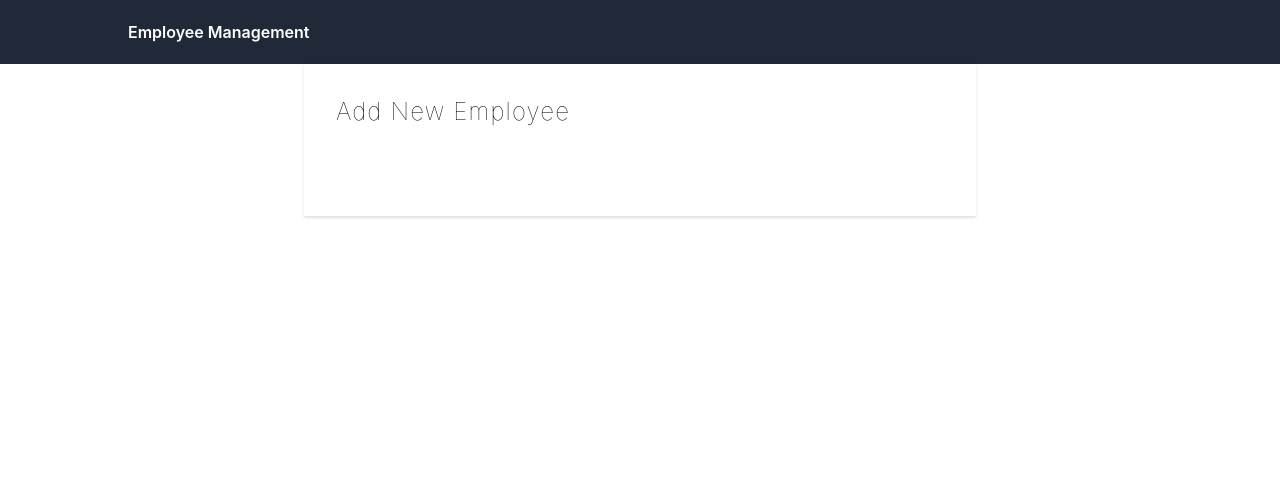
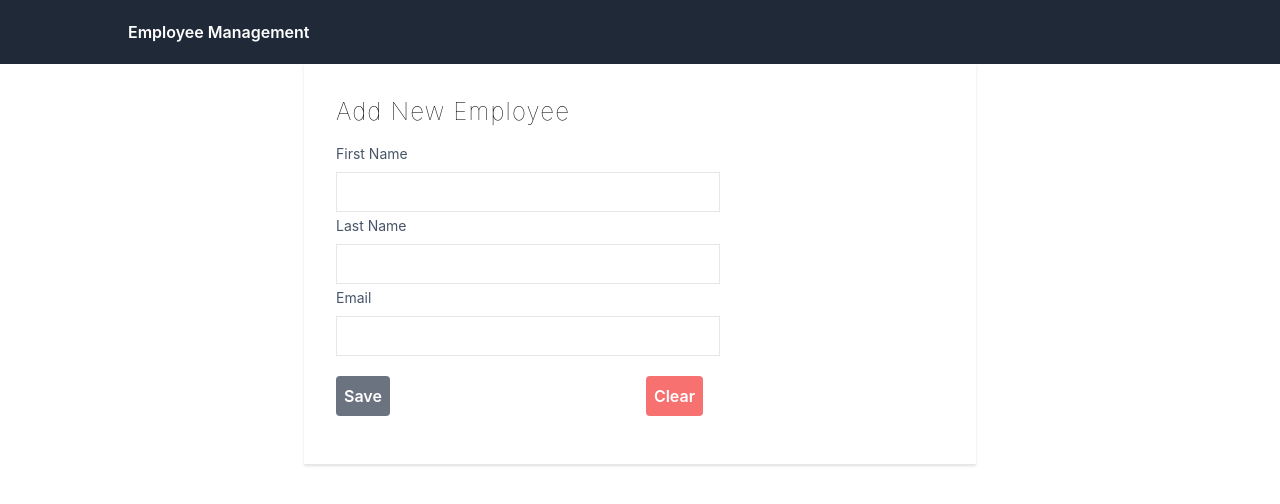
Before and after one commit to AnthonyVillegas87/employee-management-ui, a React (Create React App) app: page / in a window 1280 px wide. Shown: the top 504 px of the page. Built offline with nearby package versions, Linux system fonts and the light colour scheme.

Commit message:
quick form for new employee created

```diff
--- a/src/components/AddEmployee.js
+++ b/src/components/AddEmployee.js
@@ -9,8 +9,34 @@ export const AddEmployee = () => {
                         Add New Employee
                     </h1>
                 </div>
-                <div className="items-center justify-center h-14 w-full">
+                <div className="items-center justify-center h-14 w-full my-4">
+                    <label className="block text-slate-600 text-sm font-normal">
+                        First Name
+                    </label>
+                    <input type="text" className="h-10 w-96 border mt-2 px-2 py-2"/>
+                </div>
 
+                <div className="items-center justify-center h-14 w-full my-4">
+                    <label className="block text-slate-600 text-sm font-normal">
+                        Last Name
+                    </label>
+                    <input type="text" className="h-10 w-96 border mt-2 px-2 py-2"/>
+                </div>
+
+                <div className="items-center justify-center h-14 w-full my-4">
+                    <label className="block text-slate-600 text-sm font-normal">
+                        Email
+                    </label>
+                    <input type="text" className="h-10 w-96 border mt-2 px-2 py-2"/>
+                </div>
+
+                <div className="items-center justify-center h-14 w-full my-4 space-x-64 pt-4">
+                    <button className="rounded text-white font-semibold py-2 px-2 bg-gray-500 hover:bg-gray-800">
+                        Save
+                    </button>
+                    <button className="rounded text-white font-semibold py-2 px-2 bg-red-400 hover:bg-red-700">
+                        Clear
+                    </button>
                 </div>
             </div>
         </div>
```
